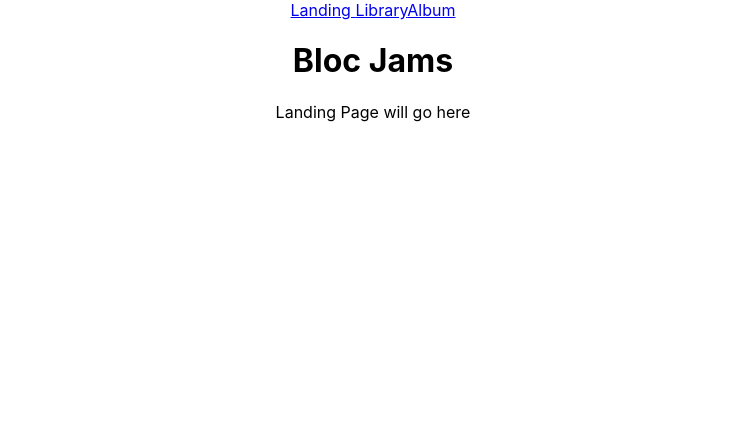
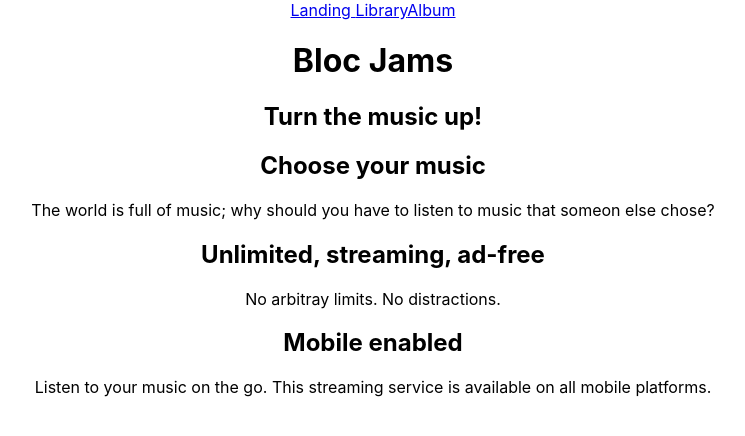
Before and after one commit to StevenVallarsa/bloc-jams-react, a React (Create React App) app: page / in a window 1280 px wide. Shown: the top 436 px of the page, without its empty margins (267-1012 px from the left). Built offline with nearby package versions, Linux system fonts and the light colour scheme.

Commit message:
Added content to Landing.js

```diff
--- a/src/components/Landing.js
+++ b/src/components/Landing.js
@@ -2,8 +2,24 @@
 
 const Landing = () => (
     <section className="landing">
-        Landing Page will go here
+        <h1 className='hero-title'>Turn the music up!</h1>
+
+     <section className="selling-points">
+        <div className="point">
+            <h2 className="point-title">Choose your music</h2>
+            <p className="point-description">The world is full of music; why should you have to listen to music that someon else chose?</p>
+        </div>
+        <div className="point">
+            <h2 className="point-title">Unlimited, streaming, ad-free</h2>
+            <p className="point-description">No arbitray limits. No distractions.</p>
+        </div>
+        <div>
+            <h2 className="point-title">Mobile enabled</h2>
+            <p className="point-description">Listen to your music on the go. This streaming service is available on all mobile platforms.</p>
+        </div>
+     </section>
     </section>
+
 );
 
 
```
